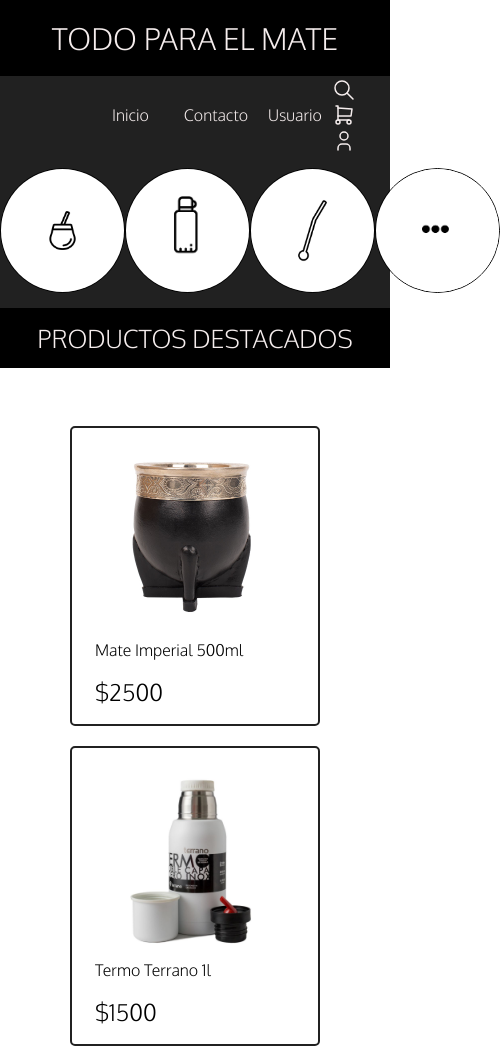
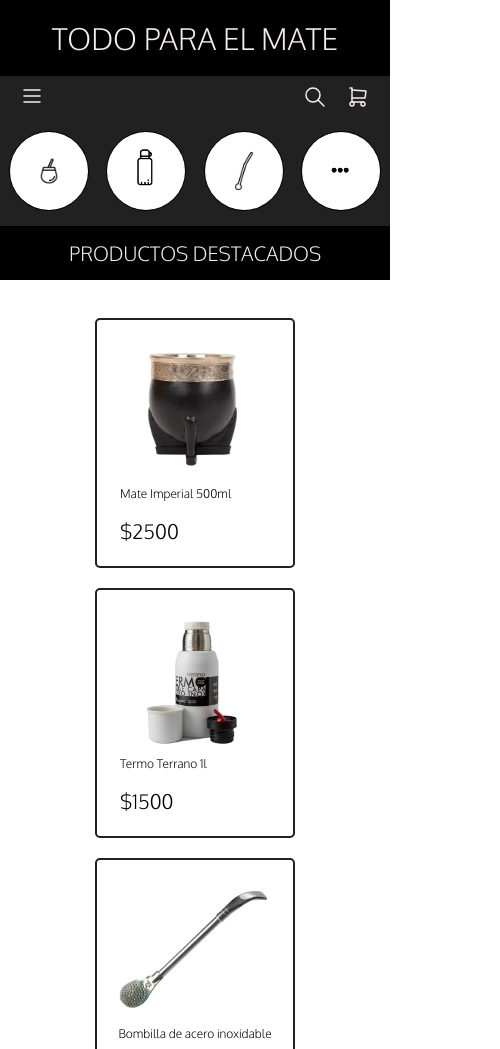
Before and after one commit to angelinagonzalez280/todoparaelmate, a plain HTML site: page index.html in a window 390 px wide. Shown: the top 1049 px of the page, 500 px wide, since content can reach past the window. Drawn offline with nearby package versions, Linux system fonts and the light colour scheme.

Commit message:
puse el menu tipo hamburgueza en movile

```diff
--- a/css/style.css
+++ b/css/style.css
@@ -68,9 +68,57 @@ a{
     align-items: center;
     margin: 0px;
 }
-
-
-
+.icono-menu{
+    display: none;
+}
+.letras-usuario{
+    display: none;
+}
+@media (max-width: 768px){
+    .usuario{
+        display: none;
+    }
+    .letras-usuario{
+        display: block;
+    }
+    .navegador{
+        position: sticky;
+        top: 0px;
+        height: 40px;
+        align-items: center;
+        padding: 0px 20px;
+    }
+    .inicio-contacto{
+        position: fixed;
+        top: 0px;
+        left: -300px;
+        width: 250px;
+        height: 100vh;
+        flex-direction: column;
+        gap: 15px;
+        align-items: flex-start;
+        background-color: var(--gris-claro);
+        padding: 20px 0px 0px 20px;
+        transition: 1s;
+    }
+    .letras-enlaces-navegador{
+        color: var(--negro);
+        padding: 0px;
+        margin: 0px;
+    }
+    .icono-menu{
+        display: block;
+    }
+    .navegador .icono-menu:hover + ul{
+        left: 0px;
+    }
+    .navegador ul:hover{
+        left: 0px;
+    }
+    .buscador-carrito-usuario .carrito{
+        margin-right: 0px;
+    }
+}
 /* main index */
 
 
@@ -97,9 +145,29 @@ a{
     padding: 15px 0px;
     font-size: 25px;
 }
-
-
-
+@media (max-width: 768px){
+    .imagen-categoria{
+        height: 100px;
+        width: 100px;
+        border-radius: 50%;
+        border: 1px solid var(--negro);
+        margin: 15px 0px;
+        object-fit: cover;
+    }
+    .produtos-destacados{
+        font-size: 20px;
+    }
+}
+@media (max-width: 576px){
+    .imagen-categoria{
+        height: 80px;
+        width: 80px;
+        border-radius: 50%;
+        border: 1px solid var(--negro);
+        margin: 15px 0px;
+        object-fit: cover;
+    }
+}
 .cajas-todos-productos{
     display: flex;
     justify-content: space-evenly;
@@ -124,9 +192,45 @@ a{
     height: 200px;
     object-fit: cover;
 }
+@media (max-width: 768px){
+    .cajas-todos-productos{
+        padding: 30px;
+    }
+    .caja-producto{
+        width: 225px;
+        height: 275px;
+    }
+    .imagen-caja-producto{
+        width: 175px;
+        height: 175px;
+    }
+    .caja-producto p{
+        font-size: 14px;
+    }
+    .caja-producto h3{
+        font-size: 22px;
+    }
+}
+@media (max-width: 576px){
+    .cajas-todos-productos{
+        padding: 20px;
+    }
+    .caja-producto{
+        width: 200px;
+        height: 250px;
+    }
+    .imagen-caja-producto{
+        width: 150px;
+        height: 150px;
+    }
+    .caja-producto p{
+        font-size: 12px;
+    }
+    .caja-producto h3{
+        font-size: 20px;
+    }
 
-
-
+}
 .enlace-whatsapp{
     position: fixed;
     right: 30px;
```
